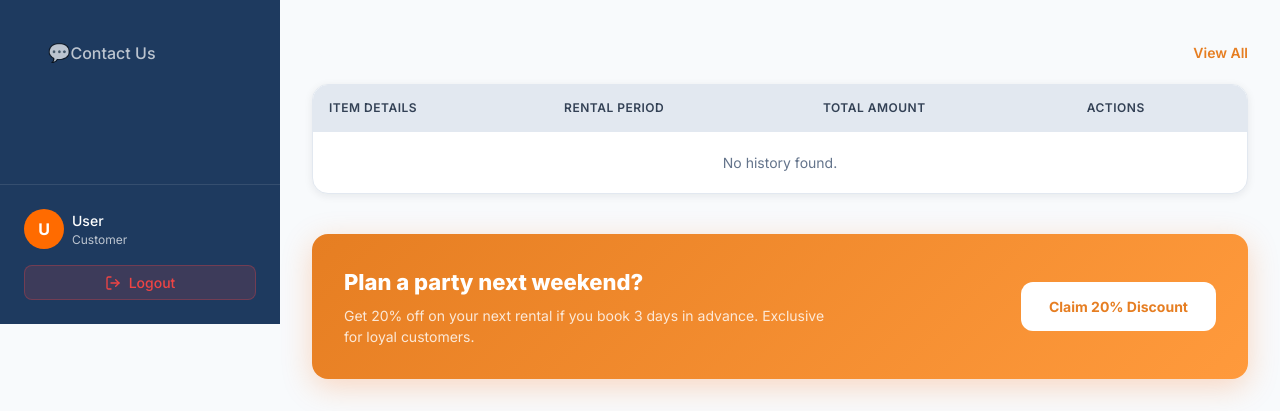
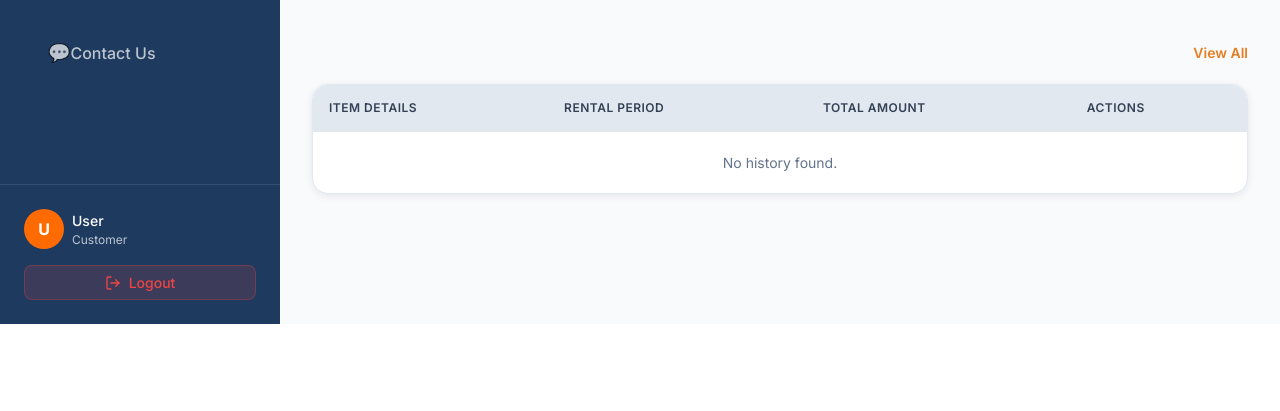
Before and after one commit to CC-Shinbel/rent-it, a PHP site: page /rent-it/client/myrentals/myrentals.php in a window 1280 px wide. Shown: the part 476-887 px from the top of the page. After the commit the page ends 800 px from the top, so only its background shows below. Run offline with PHP 8.4, Linux system fonts and the light colour scheme; the visitor is signed in with stand-in values (Sample User, id 1); data comes from the database, SQL or seed files in the repository; data that the repository does not hold is empty; some libraries are stand-ins or nearby versions.

Commit message:
booking and myrental change again

```diff
--- a/client/myrentals/myrentals.php
+++ b/client/myrentals/myrentals.php
@@ -125,15 +125,7 @@ if (!isset($_SESSION['user_id'])) {
                     </div>
                 </section>
 
-                <section class="promo-banner">
-                    <div class="promo-content">
-                        <div class="promo-text">
-                            <h3>Plan a party next weekend?</h3>
-                            <p>Get 20% off on your next rental if you book 3 days in advance. Exclusive for loyal customers.</p>
-                        </div>
-                        <a href="<?= BASE_URL ?>/client/catalog/catalog.php" class="promo-cta">Claim 20% Discount</a>
-                    </div>
-                </section>
+
             </div>
         </main>
     </div>
```
Also changed, not shown: client/bookinghistory/bookinghistory.css (+4 -8 lines).
